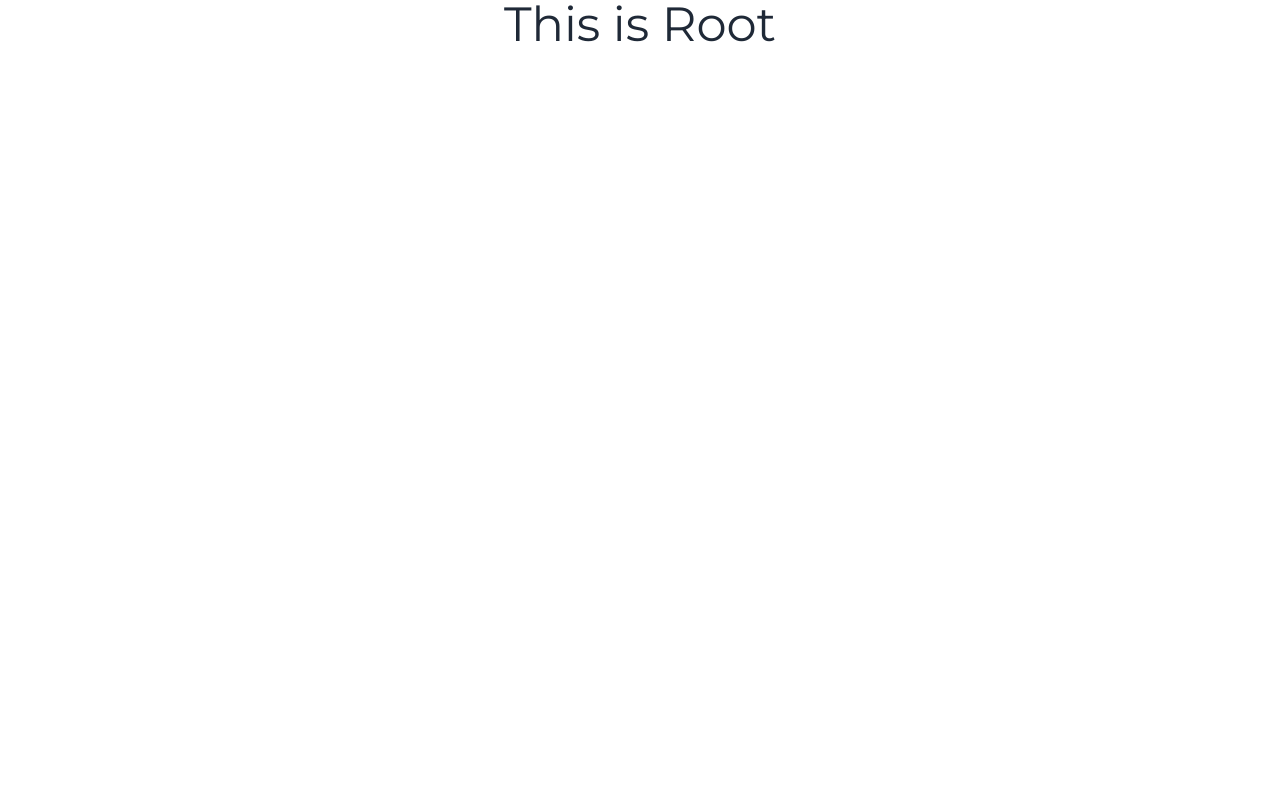
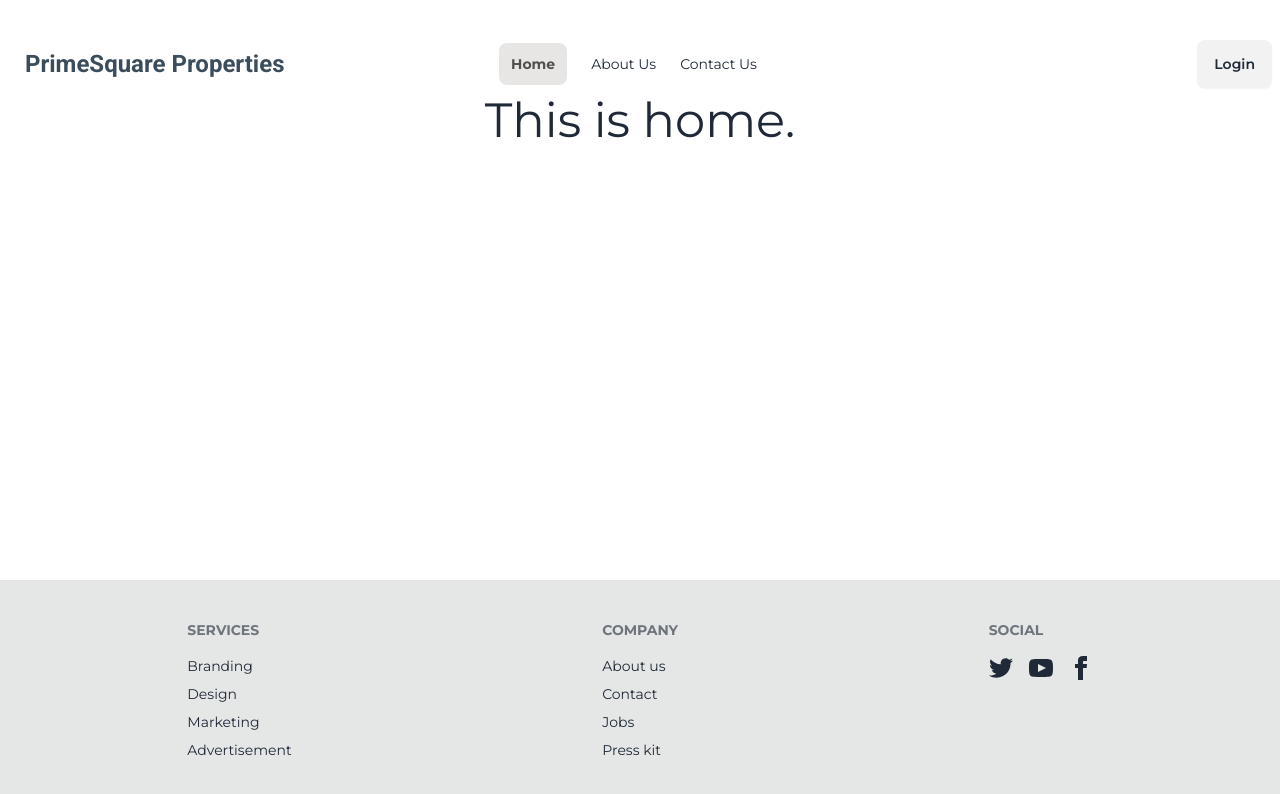
Before and after one commit to kaziabulhasib/ph-assignment9, a React (Vite) app: page / in a window 1280 px wide. Shown: the top 794 px of the page. Built offline with nearby package versions, Linux system fonts and the light colour scheme.

Commit message:
Navbar added

```diff
--- /dev/null
+++ b/src/Components/About/About.jsx
@@ -0,0 +1,11 @@
+import React from "react";
+
+const About = () => {
+  return (
+    <div>
+      <h1 className='text-center text-5xl'>This is About us page.</h1>
+    </div>
+  );
+};
+
+export default About;
--- /dev/null
+++ b/src/Components/Footer/Footer.jsx
@@ -0,0 +1,59 @@
+const Footer = () => {
+  return (
+    <footer className='footer p-10 bg-base-300 text-base-content flex-grow absolute bottom-0 w-full justify-around '>
+      {" "}
+      {/* Add classes: absolute bottom-0 w-full */}
+      <nav>
+        <h6 className='footer-title'>Services</h6>
+        <a className='link link-hover'>Branding</a>
+        <a className='link link-hover'>Design</a>
+        <a className='link link-hover'>Marketing</a>
+        <a className='link link-hover'>Advertisement</a>
+      </nav>
+      <nav>
+        <h6 className='footer-title'>Company</h6>
+        <a className='link link-hover'>About us</a>
+        <a className='link link-hover'>Contact</a>
+        <a className='link link-hover'>Jobs</a>
+        <a className='link link-hover'>Press kit</a>
+      </nav>
+      <nav>
+        <h6 className='footer-title'>Social</h6>
+        <div className='grid grid-flow-col gap-4'>
+          <a>
+            <svg
+              xmlns='http://www.w3.org/2000/svg'
+              width='24'
+              height='24'
+              viewBox='0 0 24 24'
+              className='fill-current'>
+              <path d='M24 4.557c-.883.392-1.832.656-2.828.775 1.017-.609 1.798-1.574 2.165-2.724-.951.564-2.005.974-3.127 1.195-.897-.957-2.178-1.555-3.594-1.555-3.179 0-5.515 2.966-4.797 6.045-4.091-.205-7.719-2.165-10.148-5.144-1.29 2.213-.669 5.108 1.523 6.574-.806-.026-1.566-.247-2.229-.616-.054 2.281 1.581 4.415 3.949 4.89-.693.188-1.452.232-2.224.084.626 1.956 2.444 3.379 4.6 3.419-2.07 1.623-4.678 2.348-7.29 2.04 2.179 1.397 4.768 2.212 7.548 2.212 9.142 0 14.307-7.721 13.995-14.646.962-.695 1.797-1.562 2.457-2.549z'></path>
+            </svg>
+          </a>
+          <a>
+            <svg
+              xmlns='http://www.w3.org/2000/svg'
+              width='24'
+              height='24'
+              viewBox='0 0 24 24'
+              className='fill-current'>
+              <path d='M19.615 3.184c-3.604-.246-11.631-.245-15.23 0-3.897.266-4.356 2.62-4.385 8.816.029 6.185.484 8.549 4.385 8.816 3.6.245 11.626.246 15.23 0 3.897-.266 4.356-2.62 4.385-8.816-.029-6.185-.484-8.549-4.385-8.816zm-10.615 12.816v-8l8 3.993-8 4.007z'></path>
+            </svg>
+          </a>
+          <a>
+            <svg
+              xmlns='http://www.w3.org/2000/svg'
+              width='24'
+              height='24'
+              viewBox='0 0 24 24'
+              className='fill-current'>
+              <path d='M9 8h-3v4h3v12h5v-12h3.642l.358-4h-4v-1.667c0-.955.192-1.333 1.115-1.333h2.885v-5h-3.808c-3.596 0-5.192 1.583-5.192 4.615v3.385z'></path>
+            </svg>
+          </a>
+        </div>
+      </nav>
+    </footer>
+  );
+};
+
+export default Footer;
--- /dev/null
+++ b/src/Components/Home/Home.jsx
@@ -0,0 +1,9 @@
+const Home = () => {
+  return (
+    <div>
+      <h1 className='text-5xl text-center'>This is home.</h1>
+    </div>
+  );
+};
+
+export default Home;
--- /dev/null
+++ b/src/Components/Login/Login.jsx
@@ -0,0 +1,11 @@
+import React from "react";
+
+const Login = () => {
+  return (
+    <div>
+      <h1>This is login</h1>
+    </div>
+  );
+};
+
+export default Login;
--- /dev/null
+++ b/src/Components/Nav/Nav.css
@@ -0,0 +1,14 @@
+.nav-link.active {
+  border: none;
+  color: #4e4f4e;
+
+  background-color: rgb(232, 229, 229);
+
+  border-radius: 8px;
+  font-weight: 700;
+  padding: 12px;
+}
+
+.nav-link {
+  margin-right: 24px;
+}
--- /dev/null
+++ b/src/Components/Nav/Nav.jsx
@@ -0,0 +1,58 @@
+import { NavLink } from "react-router-dom";
+import "./Nav.css";
+const Nav = () => {
+  const links = (
+    <>
+      <div className='gap-6'>
+        <NavLink activeClassName='active' className='nav-link' to='/'>
+          Home
+        </NavLink>
+        <NavLink activeClassName='active' className='nav-link' to='/about'>
+          About Us
+        </NavLink>
+        <NavLink activeClassName='active' className='nav-link' to='/contact'>
+          Contact Us
+        </NavLink>
+      </div>
+    </>
+  );
+  return (
+    <div className='navbar bg-base-100'>
+      <div className='navbar-start'>
+        <div className='dropdown'>
+          <div tabIndex={0} role='button' className='btn btn-ghost lg:hidden'>
+            <svg
+              xmlns='http://www.w3.org/2000/svg'
+              className='h-5 w-5'
+              fill='none'
+              viewBox='0 0 24 24'
+              stroke='currentColor'>
+              <path
+                strokeLinecap='round'
+                strokeLinejoin='round'
+                strokeWidth='2'
+                d='M4 6h16M4 12h8m-8 6h16'
+              />
+            </svg>
+          </div>
+          <ul
+            tabIndex={0}
+            className='menu menu-sm dropdown-content mt-3 z-[1] p-2 shadow bg-base-100 rounded-box w-52'>
+            {links}
+          </ul>
+        </div>
+        <a className='btn btn-ghost text-2xl font-robo text-[#3b4d5d] font-bold'>
+          PrimeSquare Properties
+        </a>
+      </div>
+      <div className='navbar-center hidden lg:flex'>
+        <ul className='menu menu-horizontal px-1 space-x-6'>{links}</ul>
+      </div>
+      <div className='navbar-end'>
+        <a className='btn'>Login</a>
+      </div>
+    </div>
+  );
+};
+
+export default Nav;
--- /dev/null
+++ b/src/Components/Register/Register.jsx
@@ -0,0 +1,11 @@
+import React from "react";
+
+const Register = () => {
+  return (
+    <div>
+      <h1>Thisis Register.</h1>
+    </div>
+  );
+};
+
+export default Register;
--- a/src/Components/Root/Root.jsx
+++ b/src/Components/Root/Root.jsx
@@ -1,10 +1,16 @@
 import { Outlet } from "react-router-dom";
+import Nav from "../Nav/Nav";
+import Footer from "../Footer/Footer";
 
 const Root = () => {
   return (
     <div>
-      <h1 className='text-5xl text-center'>This is Root</h1>
-      <Outlet></Outlet>
+      <div className='max-w-7xl mx-auto py-8'>
+        <Nav></Nav>
+        <Outlet></Outlet>
+      </div>
+
+      <Footer></Footer>
     </div>
   );
 };
```
Also changed, not shown: src/main.jsx (+22 -0 lines).
